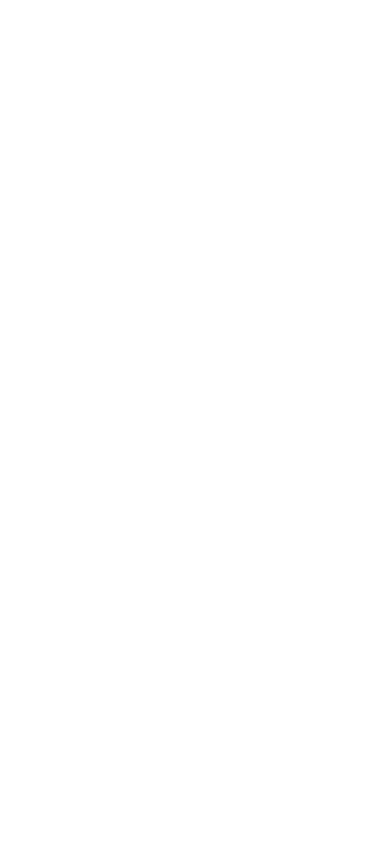
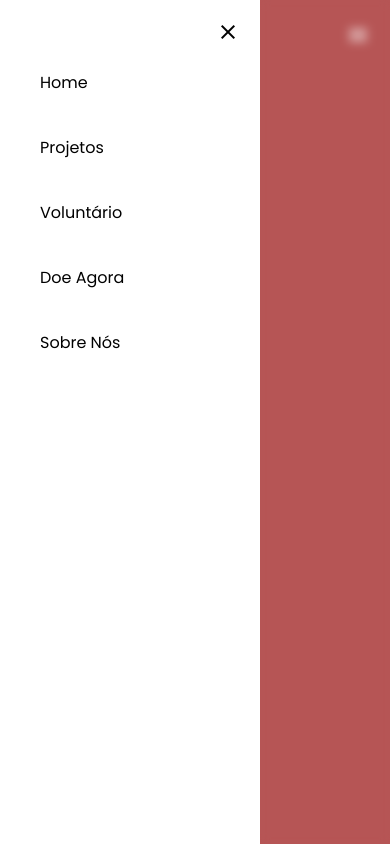
Before and after one commit to Guilherme-bite/Projeto_Ong, a plain HTML site: page OngHopelink/projetos.html in a window 390 px wide. Drawn offline with nearby package versions, Linux system fonts and the light colour scheme.

Commit message:
Atualizando rotas de html e css]

```diff
--- /dev/null
+++ b/OngHopelink/css/doacao.css
@@ -0,0 +1,108 @@
+@import url('https://fonts.googleapis.com/css2?family=Poppins:wght@300;400;500;600;700&display=swap');
+
+* {
+  margin: 0;
+  padding: 0;
+  box-sizing: border-box;
+  font-family: 'Poppins', sans-serif;
+}
+body{
+    background-color: #b65555;
+}
+
+/* ===== HEADER ===== */
+header {
+  position: fixed;
+  top: 0;
+  left: 0;
+  width: 100%;
+  padding: 20px;
+  z-index: 100;
+}
+
+header .navbar {
+  display: flex;
+  align-items: center;
+  justify-content: space-between;
+  max-width: 1200px;
+  margin: 0 auto;
+}
+
+.navbar .logo {
+  color: #fff;
+  font-size: 2.1rem;
+  font-weight: 600;
+}
+
+.navbar .logo span {
+  color: #2dc228;
+}
+
+.navbar .menulink {
+  display: flex;
+  gap: 40px;
+  list-style: none;
+}
+
+.navbar a {
+  color: #fff;
+  text-decoration: none;
+  transition: 0.2s ease;
+}
+
+.navbar a:hover {
+  color: #2dc228;
+}
+#menu-btn {
+  color: #fff;
+  cursor: pointer;
+  display: none;
+}
+
+#close-menu-btn {
+  display: none;
+  position: absolute;
+  right: 20px;
+  top: 20px;
+  cursor: pointer;
+}
+@media screen and (max-width: 900px) {
+    header {
+    padding: 10px 20px;
+  }
+
+  header.mobile-menu::before {
+    content: "";
+    position: fixed;
+    left: 0;
+    top: 0;
+    width: 100%;
+    height: 100%;
+    backdrop-filter: blur(5px);
+  }
+
+  #close-menu-btn,
+  #menu-btn {
+    display: block;
+  }
+
+  .navbar .menulink {
+    position: fixed;
+    left: -260px;
+    top: 0;
+    flex-direction: column;
+    width: 260px;
+    height: 100vh;
+    background: #fff;
+    padding: 70px 40px 0;
+    transition: left 0.15s ease;
+  }
+
+  header.mobile-menu .navbar .menulink {
+    left: 0;
+  }
+
+  .navbar a {
+    color: #000;
+  }
+}
--- a/OngHopelink/css/index.css
+++ b/OngHopelink/css/index.css
@@ -1,75 +1,101 @@
 @import url('https://fonts.googleapis.com/css2?family=Poppins:wght@300;400;500;600;700&display=swap');
 
-*{
+* {
   margin: 0;
   padding: 0;
   box-sizing: border-box;
   font-family: 'Poppins', sans-serif;
 }
-body{
+
+body {
   height: 100vh;
-    background: url("/img/photo_home.jpg");
-    background-position: center;
-    background-size: cover;
-    background-repeat: no-repeat;
+  margin: 0;
+  overflow-x: hidden;
 }
-header{
+
+/* ===== HEADER ===== */
+header {
   position: fixed;
   top: 0;
   left: 0;
   width: 100%;
   padding: 20px;
+  z-index: 100;
 }
-header .navbar{
+
+header .navbar {
   display: flex;
   align-items: center;
   justify-content: space-between;
   max-width: 1200px;
   margin: 0 auto;
 }
-.navbar .logo{
+
+.navbar .logo {
   color: #fff;
   font-size: 2.1rem;
   font-weight: 600;
 }
-.navbar .logo span{
+
+.navbar .logo span {
   color: #2dc228;
 }
-.navbar .menulink{
+
+.navbar .menulink {
   display: flex;
   gap: 40px;
   list-style: none;
 }
-.navbar a{
+
+.navbar a {
   color: #fff;
   text-decoration: none;
   transition: 0.2s ease;
 }
-.navbar a:hover{
+
+.navbar a:hover {
   color: #2dc228;
 }
-.section-one{
+
+/* ===== SECTIONS GERAIS ===== */
+section {
   height: 100vh;
   display: flex;
   align-items: center;
-    padding: 0 20px;
+  justify-content: center;
+  text-align: center;
 }
-.section-one .content{
+
+section .content,
+section .content-two,
+section .content-tree,
+section .content-four{
   color: #fff;
   max-width: 1200px;
   margin: 0 auto;
-    text-align: center;
 }
-.section-one .content h1{
+
+section h1 {
   font-size: 3rem;
   max-width: 600px;
+  margin: 0 auto;
 }
-.section-one .content p{
+
+section p {
   font-weight: 600;
   margin-top: 15px;
   max-width: 600px;
+  margin-left: auto;
+  margin-right: auto;
 }
-.section-one .content button{
+
+/* ===== SECTION 1 ===== */
+.section-one {
+  background: url("/img/photo_home.jpg") no-repeat center center;
+  background-size: cover;
+}
+
+.section-one .content button {
   background: #fff;
   outline: none;
   border: none;
@@ -84,29 +110,82 @@ header .navbar{
   cursor: pointer;
   transition: 0.2s ease;
 }
-.section-one .content button:hover{
+
+.section-one .content button:hover {
   color: #fff;
   background: #2dc228;
 }
-#menu-btn{
+
+/* ===== SECTION 2 ===== */
+.section-two {
+  background: url("/img/photo_home2.jpg") no-repeat center center;
+  background-size: cover;
+}
+
+/* ===== SECTION 3 ===== */
+.section-tree {
+  background: url("/img/photo_home3.jpg") no-repeat center center;
+  background-size: cover;
+}
+/* ===== SECTION 4 (Texto institucional) ===== */
+.section-four {
+  background: url("/img/photo_home5.jpg") no-repeat center center;
+  background-size: cover;
+}
+
+.section-four .content-four {
+  max-width: 900px;
+  text-align: center;
+}
+
+.section-four h1 {
+  font-size: 2.5rem;
+  margin-bottom: 40px;
+  color: #fff;
+}
+
+.section-four h2 {
+  font-size: 1.6rem;
+  margin-top: 30px;
+  color: #fff;
+}
+
+.section-four p {
+    font-weight: 600;
+    margin-top: 15px;
+    max-width: 600px;
+    margin-left: auto;
+    margin-right: auto;
+}
+
+/* ===== FOOTER ===== */
+footer {
+  background: #fff;
+  padding: 50px 20px;
+  text-align: center;
+}
+
+/* ===== MENU RESPONSIVO ===== */
+#menu-btn {
   color: #fff;
   cursor: pointer;
   display: none;
 }
-#close-menu-btn{
+
+#close-menu-btn {
   display: none;
   position: absolute;
   right: 20px;
   top: 20px;
   cursor: pointer;
 }
-@media screen and (max-width: 900px){
 
-    header{
+@media screen and (max-width: 900px) {
+  header {
     padding: 10px 20px;
   }
 
-    header.mobile-menu::before{
+  header.mobile-menu::before {
     content: "";
     position: fixed;
     left: 0;
@@ -115,10 +194,13 @@ header .navbar{
     height: 100%;
     backdrop-filter: blur(5px);
   }
-    #close-menu-btn, #menu-btn{
+
+  #close-menu-btn,
+  #menu-btn {
     display: block;
   }
-    .navbar .menulink{
+
+  .navbar .menulink {
     position: fixed;
     left: -260px;
     top: 0;
@@ -129,23 +211,17 @@ header .navbar{
     padding: 70px 40px 0;
     transition: left 0.15s ease;
   }
-    header.mobile-menu .navbar .menulink{
+
+  header.mobile-menu .navbar .menulink {
     left: 0;
   }
-    .navbar a{
+
+  .navbar a {
     color: #000;
   }
-    .section-one .content{
-        text-align: center;
-    }
-    .section-one .content :is(h1, p){
-        max-width: 100%;
-    }
-    .section-one .content h1{
+
+  section h1 {
     font-size: 2.3rem;
     line-height: 60px;
   }
-    .section-one .content button{
-        padding: 9px 18px;
 }
-}
--- a/OngHopelink/css/projetos.css
+++ b/OngHopelink/css/projetos.css
@@ -0,0 +1,108 @@
+@import url('https://fonts.googleapis.com/css2?family=Poppins:wght@300;400;500;600;700&display=swap');
+
+* {
+  margin: 0;
+  padding: 0;
+  box-sizing: border-box;
+  font-family: 'Poppins', sans-serif;
+}
+body{
+    background-color: #b65555;
+}
+
+/* ===== HEADER ===== */
+header {
+  position: fixed;
+  top: 0;
+  left: 0;
+  width: 100%;
+  padding: 20px;
+  z-index: 100;
+}
+
+header .navbar {
+  display: flex;
+  align-items: center;
+  justify-content: space-between;
+  max-width: 1200px;
+  margin: 0 auto;
+}
+
+.navbar .logo {
+  color: #fff;
+  font-size: 2.1rem;
+  font-weight: 600;
+}
+
+.navbar .logo span {
+  color: #2dc228;
+}
+
+.navbar .menulink {
+  display: flex;
+  gap: 40px;
+  list-style: none;
+}
+
+.navbar a {
+  color: #fff;
+  text-decoration: none;
+  transition: 0.2s ease;
+}
+
+.navbar a:hover {
+  color: #2dc228;
+}
+#menu-btn {
+  color: #fff;
+  cursor: pointer;
+  display: none;
+}
+
+#close-menu-btn {
+  display: none;
+  position: absolute;
+  right: 20px;
+  top: 20px;
+  cursor: pointer;
+}
+@media screen and (max-width: 900px) {
+    header {
+    padding: 10px 20px;
+  }
+
+  header.mobile-menu::before {
+    content: "";
+    position: fixed;
+    left: 0;
+    top: 0;
+    width: 100%;
+    height: 100%;
+    backdrop-filter: blur(5px);
+  }
+
+  #close-menu-btn,
+  #menu-btn {
+    display: block;
+  }
+
+  .navbar .menulink {
+    position: fixed;
+    left: -260px;
+    top: 0;
+    flex-direction: column;
+    width: 260px;
+    height: 100vh;
+    background: #fff;
+    padding: 70px 40px 0;
+    transition: left 0.15s ease;
+  }
+
+  header.mobile-menu .navbar .menulink {
+    left: 0;
+  }
+
+  .navbar a {
+    color: #000;
+  }
+}
--- /dev/null
+++ b/OngHopelink/css/sobre.css
@@ -0,0 +1,108 @@
+@import url('https://fonts.googleapis.com/css2?family=Poppins:wght@300;400;500;600;700&display=swap');
+
+* {
+  margin: 0;
+  padding: 0;
+  box-sizing: border-box;
+  font-family: 'Poppins', sans-serif;
+}
+body{
+    background-color: #b65555;
+}
+
+/* ===== HEADER ===== */
+header {
+  position: fixed;
+  top: 0;
+  left: 0;
+  width: 100%;
+  padding: 20px;
+  z-index: 100;
+}
+
+header .navbar {
+  display: flex;
+  align-items: center;
+  justify-content: space-between;
+  max-width: 1200px;
+  margin: 0 auto;
+}
+
+.navbar .logo {
+  color: #fff;
+  font-size: 2.1rem;
+  font-weight: 600;
+}
+
+.navbar .logo span {
+  color: #2dc228;
+}
+
+.navbar .menulink {
+  display: flex;
+  gap: 40px;
+  list-style: none;
+}
+
+.navbar a {
+  color: #fff;
+  text-decoration: none;
+  transition: 0.2s ease;
+}
+
+.navbar a:hover {
+  color: #2dc228;
+}
+#menu-btn {
+  color: #fff;
+  cursor: pointer;
+  display: none;
+}
+
+#close-menu-btn {
+  display: none;
+  position: absolute;
+  right: 20px;
+  top: 20px;
+  cursor: pointer;
+}
+@media screen and (max-width: 900px) {
+    header {
+    padding: 10px 20px;
+  }
+
+  header.mobile-menu::before {
+    content: "";
+    position: fixed;
+    left: 0;
+    top: 0;
+    width: 100%;
+    height: 100%;
+    backdrop-filter: blur(5px);
+  }
+
+  #close-menu-btn,
+  #menu-btn {
+    display: block;
+  }
+
+  .navbar .menulink {
+    position: fixed;
+    left: -260px;
+    top: 0;
+    flex-direction: column;
+    width: 260px;
+    height: 100vh;
+    background: #fff;
+    padding: 70px 40px 0;
+    transition: left 0.15s ease;
+  }
+
+  header.mobile-menu .navbar .menulink {
+    left: 0;
+  }
+
+  .navbar a {
+    color: #000;
+  }
+}
--- /dev/null
+++ b/OngHopelink/css/voluntario.css
@@ -0,0 +1,108 @@
+@import url('https://fonts.googleapis.com/css2?family=Poppins:wght@300;400;500;600;700&display=swap');
+
+* {
+  margin: 0;
+  padding: 0;
+  box-sizing: border-box;
+  font-family: 'Poppins', sans-serif;
+}
+body{
+    background-color: #b65555;
+}
+
+/* ===== HEADER ===== */
+header {
+  position: fixed;
+  top: 0;
+  left: 0;
+  width: 100%;
+  padding: 20px;
+  z-index: 100;
+}
+
+header .navbar {
+  display: flex;
+  align-items: center;
+  justify-content: space-between;
+  max-width: 1200px;
+  margin: 0 auto;
+}
+
+.navbar .logo {
+  color: #fff;
+  font-size: 2.1rem;
+  font-weight: 600;
+}
+
+.navbar .logo span {
+  color: #2dc228;
+}
+
+.navbar .menulink {
+  display: flex;
+  gap: 40px;
+  list-style: none;
+}
+
+.navbar a {
+  color: #fff;
+  text-decoration: none;
+  transition: 0.2s ease;
+}
+
+.navbar a:hover {
+  color: #2dc228;
+}
+#menu-btn {
+  color: #fff;
+  cursor: pointer;
+  display: none;
+}
+
+#close-menu-btn {
+  display: none;
+  position: absolute;
+  right: 20px;
+  top: 20px;
+  cursor: pointer;
+}
+@media screen and (max-width: 900px) {
+    header {
+    padding: 10px 20px;
+  }
+
+  header.mobile-menu::before {
+    content: "";
+    position: fixed;
+    left: 0;
+    top: 0;
+    width: 100%;
+    height: 100%;
+    backdrop-filter: blur(5px);
+  }
+
+  #close-menu-btn,
+  #menu-btn {
+    display: block;
+  }
+
+  .navbar .menulink {
+    position: fixed;
+    left: -260px;
+    top: 0;
+    flex-direction: column;
+    width: 260px;
+    height: 100vh;
+    background: #fff;
+    padding: 70px 40px 0;
+    transition: left 0.15s ease;
+  }
+
+  header.mobile-menu .navbar .menulink {
+    left: 0;
+  }
+
+  .navbar a {
+    color: #000;
+  }
+}
--- a/OngHopelink/projetos.html
+++ b/OngHopelink/projetos.html
@@ -3,10 +3,25 @@
 <head>
     <meta charset="UTF-8">
     <meta name="viewport" content="width=device-width, initial-scale=1.0">
-    <link rel="stylesheet" href="css/projetos.css">
-    <title>Document</title>
+    <link rel="stylesheet" href="/css/projetos.css">
+    <link rel="stylesheet" href="https://fonts.googleapis.com/css2?family=Material+Symbols+Outlined:opsz,wght,FILL,GRAD@24,400,0,0">
+    <title>HopeLink</title>
 </head>
 <body>
-
+    <Header class="mobile-menu">
+        <nav class="navbar">
+        <a href="#" class="logo">HopeLink<span>.</span></a>
+        <ul class="menulink">
+            <span id="close-menu-btn" class="material-symbols-outlined">close</span>
+            <li><a href="/index.html">Home</a></li>
+            <li><a href="/projetos.html">Projetos</a></li>
+            <li><a href="/voluntario.html">Voluntário</a></li>
+            <li><a href="/doacao.html">Doe Agora</a></li>
+            <li><a href="/sobre.html">Sobre Nós</a></li>
+        </ul>
+        <span id="menu-btn" class="material-symbols-outlined">menu</span>
+        </nav>
+    </Header>
+    <script src="/js/button.js"></script>
 </body>
 </html>
```
Also changed, not shown: OngHopelink/doacao.html (added, +27 -0 lines), OngHopelink/index.html (+49 -9 lines), OngHopelink/sobre.html (added, +27 -0 lines), OngHopelink/voluntario.html (added, +27 -0 lines), OngHopelink/img/home_photo4.jpg (added), OngHopelink/img/photo_home2.jpg (added), OngHopelink/img/photo_home3.jpg (added), OngHopelink/img/photo_home5.jpg (added), OngHopelink/js/button.js (renamed from OngHopelink/js/index.js). Lines whose indentation alone changed are shown as unchanged.
